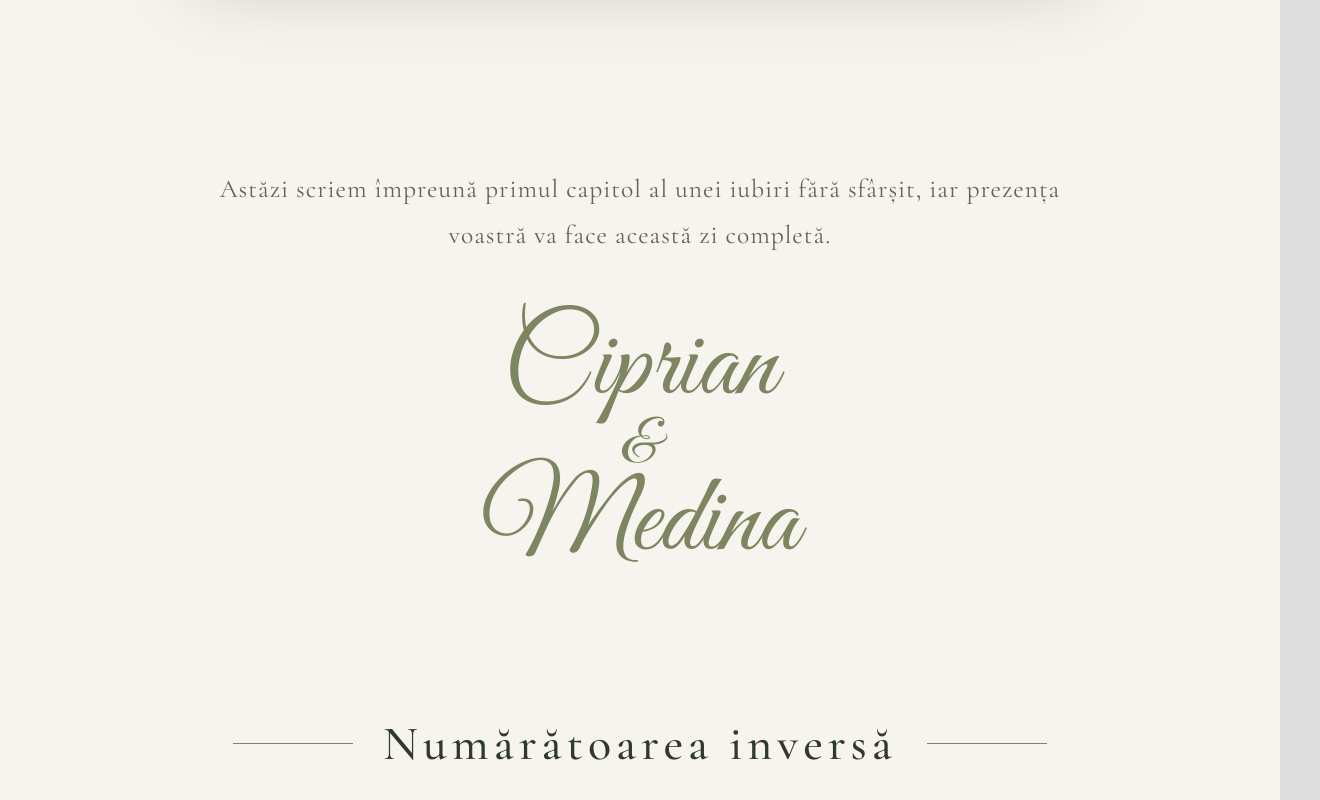
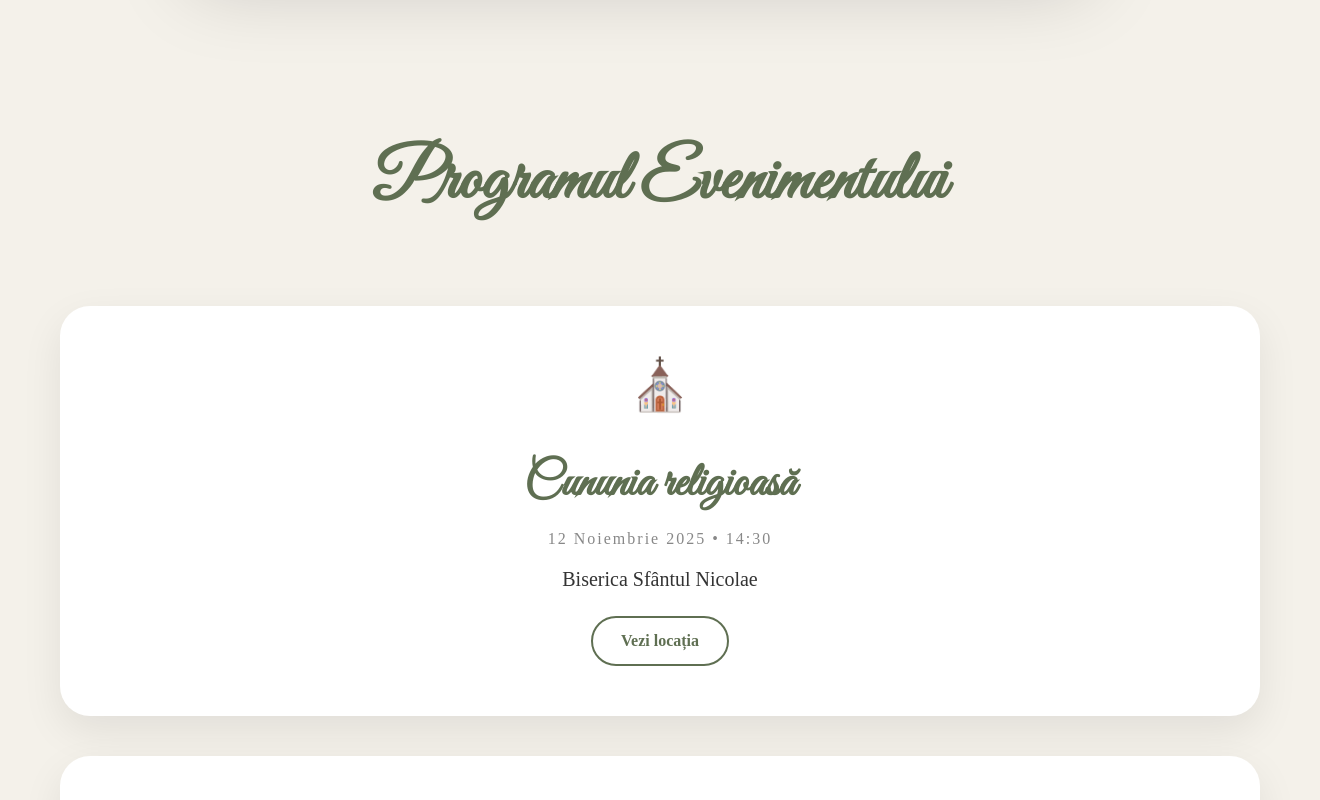
Before and after one commit to adela0507/Medina-Wedding, an Angular app: page / in a window 1280 px wide. Shown: the part 800-1600 px from the top of the page, 1320 px wide, since content can reach past the window. Built offline with nearby package versions, Linux system fonts and the light colour scheme.

Commit message:
timeline

```diff
--- a/src/app/app.html
+++ b/src/app/app.html
@@ -1,5 +1,4 @@
 <app-hero></app-hero>
+<app-timeline></app-timeline>
 <app-countdown ></app-countdown>
-<app-timeline></app-timeline>
-<app-event-details></app-event-details>
 <app-story></app-story>
--- a/src/app/components/countdown/countdown.css
+++ b/src/app/components/countdown/countdown.css
@@ -97,10 +97,11 @@
     font-size: clamp(2rem, 5vw, 3rem);
 
     letter-spacing: 5px;
+        font-family: 'Great Vibes', cursive;
 
     font-weight: 500;
 
-    color: #2f3a2d;
+    color: #487d3f;
 }
 
 /* TIMER */
--- a/src/app/components/timeline/timeline.css
+++ b/src/app/components/timeline/timeline.css
@@ -1,14 +1,151 @@
-.timeline {
-    padding: 60px;
+.timeline-fullscreen {
+  width: 100%;
+  min-height: 100vh;
+  background: #f4f1ea;
+  display: flex;
+  justify-content: center;
+  align-items: center;
+  padding: 80px 20px;
+}
+
+.timeline-container {
+  width: 100%;
+  max-width: 1200px;
+  text-align: center;
+}
+
+.timeline-main-title {
+  font-family: "Great Vibes", cursive;
+  font-size: 70px;
+  color: #5f6f52;
+  margin-bottom: 80px;
+}
+
+.timeline-card {
+  background: white;
+  border-radius: 30px;
+  padding: 50px;
+  margin-bottom: 40px;
+  box-shadow: 0 15px 40px rgba(0,0,0,0.08);
+  transition: 0.3s;
+}
+
+.timeline-card:hover {
+  transform: translateY(-5px);
+}
+
+.timeline-icon {
+  font-size: 50px;
+  margin-bottom: 20px;
+}
+
+.timeline-card h2 {
+  font-family: "Great Vibes", cursive;
+  font-size: 48px;
+  color: #5f6f52;
+  margin-bottom: 15px;
+}
+
+.timeline-date {
+  font-size: 16px;
+  letter-spacing: 2px;
+  color: #888;
+  margin-bottom: 10px;
+}
+
+.timeline-location {
+  font-size: 20px;
+  color: #333;
+  margin-bottom: 25px;
+}
+
+.map-button {
+  display: inline-block;
+  padding: 14px 28px;
+  border: 2px solid #5f6f52;
+  border-radius: 40px;
+  text-decoration: none;
+  color: #5f6f52;
+  font-weight: 600;
+  transition: 0.3s;
+}
+
+.map-button:hover {
+  background: #5f6f52;
+  color: white;
+}.timeline-fullscreen {
+    width: 100%;
+    min-height: 100vh;
+    background: #f4f1ea;
+    display: flex;
+    justify-content: center;
+    align-items: center;
+    padding: 80px 20px;
+}
+
+.timeline-container {
+    width: 100%;
+    max-width: 1200px;
     text-align: center;
 }
 
-.item {
-    margin: 20px 0;
-    font-size: 18px;
+.timeline-main-title {
+    font-family: "Great Vibes", cursive;
+    font-size: 70px;
+    color: #5f6f52;
+    margin-bottom: 80px;
 }
 
-span {
-    font-weight: bold;
-    margin-right: 10px;
+.timeline-card {
+    background: white;
+    border-radius: 30px;
+    padding: 50px;
+    margin-bottom: 40px;
+    box-shadow: 0 15px 40px rgba(0, 0, 0, 0.08);
+    transition: 0.3s;
 }
+
+.timeline-card:hover {
+    transform: translateY(-5px);
+}
+
+.timeline-icon {
+    font-size: 50px;
+    margin-bottom: 20px;
+}
+
+.timeline-card h2 {
+    font-family: "Great Vibes", cursive;
+    font-size: 48px;
+    color: #5f6f52;
+    margin-bottom: 15px;
+}
+
+.timeline-date {
+    font-size: 16px;
+    letter-spacing: 2px;
+    color: #888;
+    margin-bottom: 10px;
+}
+
+.timeline-location {
+    font-size: 20px;
+    color: #333;
+    margin-bottom: 25px;
+}
+
+.map-button {
+    display: inline-block;
+    padding: 14px 28px;
+    border: 2px solid #5f6f52;
+    border-radius: 40px;
+    text-decoration: none;
+    color: #5f6f52;
+    font-weight: 600;
+    transition: 0.3s;
+}
+
+.map-button:hover {
+    background: #5f6f52;
+    color: white;
+}
--- a/src/app/components/timeline/timeline.html
+++ b/src/app/components/timeline/timeline.html
@@ -1,25 +1,53 @@
-<section class="timeline">
+<section class="timeline-fullscreen">
 
-    <h2>Programul Zilei</h2>
+    <div class="timeline-container">
 
-    <div class="item">
-        <span>15:30</span>
-        <p>Cununia religioasă</p>
-    </div>
+        <h1 class="timeline-main-title">
+            Programul Evenimentului
+        </h1>
 
-    <div class="item">
-        <span>17:00</span>
-        <p>Sesiune foto</p>
-    </div>
+        <!-- CUNUNIE -->
+        <div class="timeline-card">
 
-    <div class="item">
-        <span>19:00</span>
-        <p>Începerea petrecerii</p>
-    </div>
+            <div class="timeline-icon">⛪</div>
 
-    <div class="item">
-        <span>20:00+</span>
-        <p>Dans & sărbătoare</p>
+            <h2>Cununia religioasă</h2>
+
+            <p class="timeline-date">
+                12 Noiembrie 2025 • 14:30
+            </p>
+
+            <p class="timeline-location">
+                Biserica Sfântul Nicolae
+            </p>
+
+            <a href="https://maps.google.com/?q=Biserica+Sfântul+Nicolae" target="_blank" class="map-button">
+                Vezi locația
+            </a>
+
+        </div>
+
+        <!-- PETRECERE -->
+        <div class="timeline-card">
+
+            <div class="timeline-icon">🥂</div>
+
+            <h2>Petrecerea</h2>
+
+            <p class="timeline-date">
+                12 Noiembrie 2025 • 18:00
+            </p>
+
+            <p class="timeline-location">
+                Ballroom Prestige Events
+            </p>
+
+            <a href="https://maps.google.com/?q=Prestige+Events" target="_blank" class="map-button">
+                Vezi locația
+            </a>
+
+        </div>
+
     </div>
 
 </section>
```
